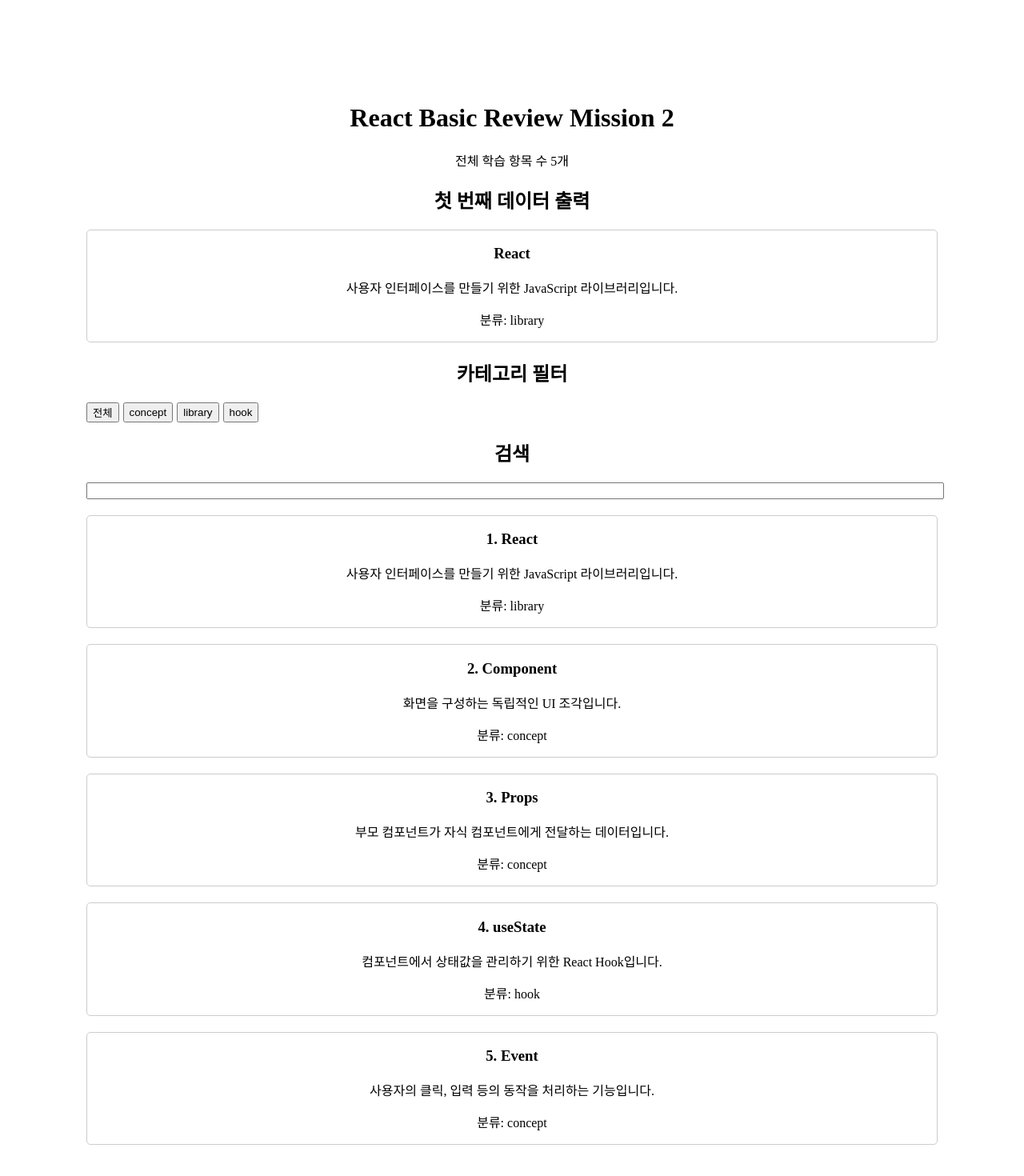
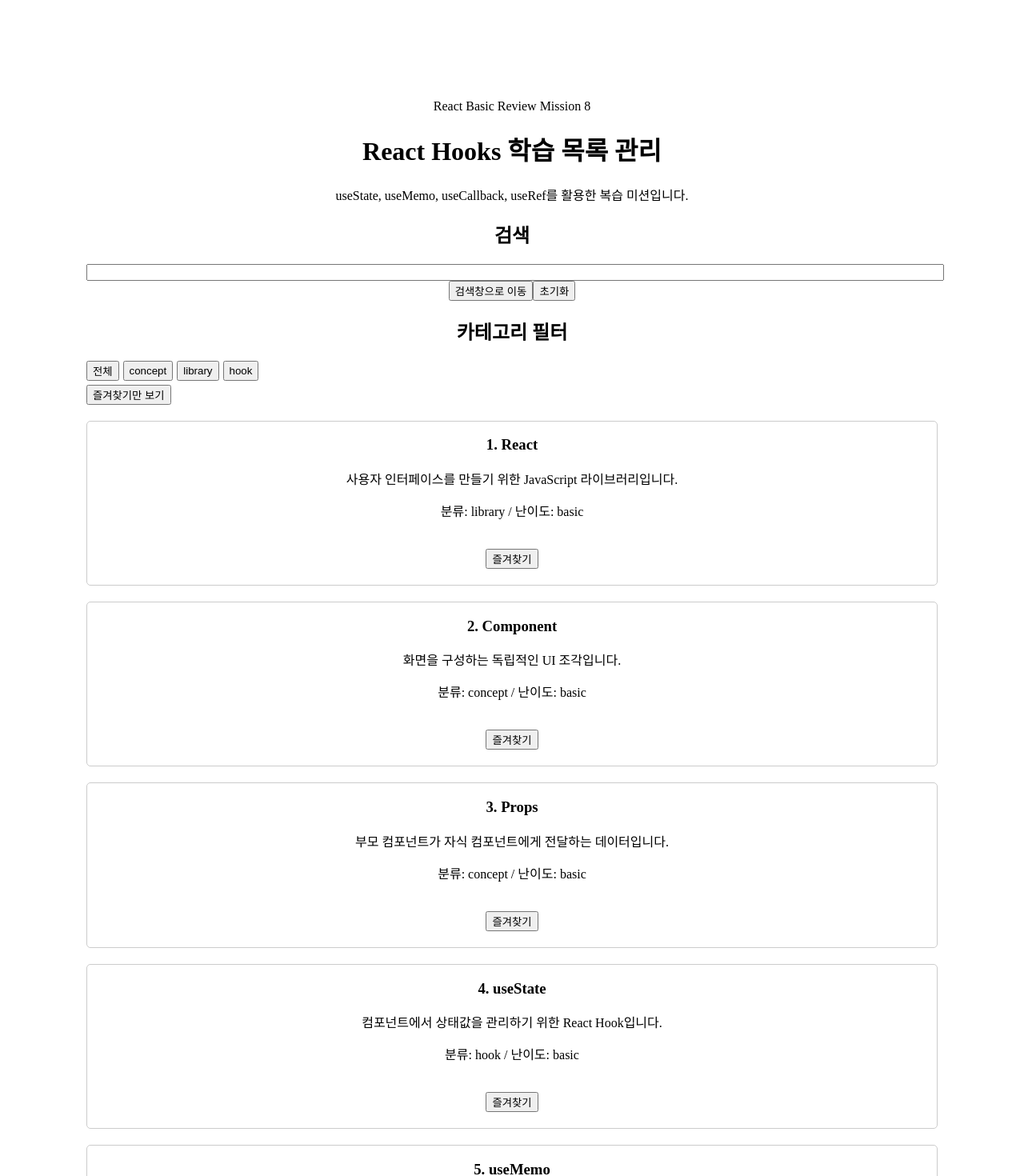
Before and after one commit to rkskek8484-cell/React-Mission-7, a React (Vite) app: page / in a window 1280 px wide. Shown: the top 1470 px of the page at 80% size. Built offline with nearby package versions, Linux system fonts and the light colour scheme.

Commit message:
feat: implement search and category filtering in App component

```diff
--- a/src/App.jsx
+++ b/src/App.jsx
@@ -2,6 +2,8 @@ import './App.css';
 import reactData from './data/data.json';
 import StudyInfo from './components/StudyInfo';
 import StudyList from './components/StudyList';
+import SearchForm from './components/SearchForm';
+import CategoryFilter from './components/CategoryFilter';
 import { useState } from 'react';
 
 console.log(reactData);
@@ -11,30 +13,39 @@ function App() {
   const dataFirst = reactData[0];
 
   const [selectedId, setSelectedId] = useState(null);
+  const [keyword, setKeyword] = useState('');
+  const [favoriteIds, setFavoriteIds] = useState('');
+  const [category, setCategory] = useState('all');
+
+  const filteredItems = reactData
+    .filter((item) => (category === 'all' ? true : item.category === category))
+    .filter((item) => item.title.toLowerCase().includes(keyword.toLowerCase()));
+
+  const onChange = (e) => {
+    setKeyword(e.target.value);
+  };
+
+  const handleCategoryChange = (c) => {
+    setCategory(c);
+  };
+
   const onSelect = (id) => {
     setSelectedId(id);
   };
-  const [keyword, setKeyword] = useState('');
-
-  const [category, setCategory] = useState('all');
-  const filteredItems = reactData
-    .filter((item) => (category === 'all' ? true : item.category === category))
-    .filter((item) => item.title.includes(keyword));
 
   return (
     <>
-      <h1>React Basic Review Mission 2</h1>
-      <p>전체 학습 항목 수 {reactData.length}개</p>
-      <StudyInfo title={dataFirst.title} desc={dataFirst.desc} category={dataFirst.category} />
-      <h2>카테고리 필터</h2>
-      <div style={{ display: 'flex', gap: '5px' }}>
-        <button onClick={() => setCategory('all')}>전체</button>
-        <button onClick={() => setCategory('concept')}>concept</button>
-        <button onClick={() => setCategory('library')}>library</button>
-        <button onClick={() => setCategory('hook')}>hook</button>
+      <p>React Basic Review Mission 8</p>
+      <h1>React Hooks 학습 목록 관리</h1>
+      {/* <p>전체 학습 항목 수 {reactData.length}개</p> */}
+      <p>useState, useMemo, useCallback, useRef를 활용한 복습 미션입니다.</p>
+      <SearchForm onChange={onChange} value={keyword} />
+      {/* <StudyInfo title={dataFirst.title} desc={dataFirst.desc} category={dataFirst.category} /> */}
+      <CategoryFilter onClick={handleCategoryChange} category={category} />
+
+      <div>
+        <button style={{ display: 'flex', flexDirection: 'start', margin: '5px 0' }}>즐겨찾기만 보기</button>
       </div>
-      <h2>검색</h2>
-      <input onChange={(e) => setKeyword(e.target.value)} style={{ width: '100%' }} type='text' value={keyword}></input>
       <StudyList items={filteredItems} onSelect={onSelect} selectedId={selectedId} />
     </>
   );
--- /dev/null
+++ b/src/components/CategoryFilter.jsx
@@ -0,0 +1,14 @@
+export default function CategoryFilter({ onClick, category }) {
+  const categories = ['all', 'concept', 'library', 'hook'];
+
+  return (
+    <>
+      <h2>카테고리 필터</h2>
+      <div style={{ display: 'flex', gap: '5px' }}>
+        {categories.map((c) => (
+          <button onClick={() => onClick(c)}>{c === 'all' ? '전체' : c}</button>
+        ))}
+      </div>
+    </>
+  );
+}
--- /dev/null
+++ b/src/components/SearchForm.jsx
@@ -0,0 +1,10 @@
+export default function SearchForm({ onChange, value }) {
+  return (
+    <>
+      <h2>검색</h2>
+      <input onChange={onChange} style={{ width: '100%' }} type='text' value={value} />
+      <button>검색창으로 이동</button>
+      <button>초기화</button>
+    </>
+  );
+}
--- a/src/components/StudyList.jsx
+++ b/src/components/StudyList.jsx
@@ -1,4 +1,6 @@
 export default function StudyList({ items, onSelect, selectedId }) {
+  const handleFavorit = () => {};
+
   return (
     <div>
       <ul style={{}}>
@@ -13,8 +15,13 @@ export default function StudyList({ items, onSelect, selectedId }) {
               {item.id}. {item.title}
             </h3>
             <p>{item.desc}</p>
-            <p>분류: {item.category}</p>
-            {item.id === selectedId && <strong>선택된 항목입니다.</strong>}
+            <p>
+              분류: {item.category} / 난이도: {item.level}
+            </p>
+            {/* {item.id === selectedId && <strong>선택된 항목입니다.</strong>} */}
+            <button style={{ margin: '20px 0' }} onClick={handleFavorit}>
+              즐겨찾기
+            </button>
           </li>
         ))}
       </ul>
--- a/src/data/data.json
+++ b/src/data/data.json
@@ -29,8 +29,29 @@
   },
   {
     "id": 5,
+    "title": "useMemo",
+    "desc": "계산된 결과를 기억하여 불필요한 재계산을 줄이는 React Hook입니다.",
+    "category": "hook",
+    "level": "intermediate"
+  },
+  {
+    "id": 6,
+    "title": "useCallback",
+    "desc": "함수를 기억하여 불필요한 함수 재생성을 줄이는 React Hook입니다.",
+    "category": "hook",
+    "level": "intermediate"
+  },
+  {
+    "id": 7,
+    "title": "useRef",
+    "desc": "DOM 요소 또는 변경 가능한 값을 참조하는 React Hook입니다.",
+    "category": "hook",
+    "level": "intermediate"
+  },
+  {
+    "id": 8,
     "title": "Event",
-    "desc": "사용자의 클릭, 입력 등의 동작을 처리하는 기능입니다.",
+    "desc": "사용자의 클릭과 입력 등의 동작을 처리하는 기능입니다.",
     "category": "concept",
     "level": "basic"
   }
```
Also changed, not shown: src/components/StudyItem.jsx (added), src/components/StudySummary.jsx (added).
